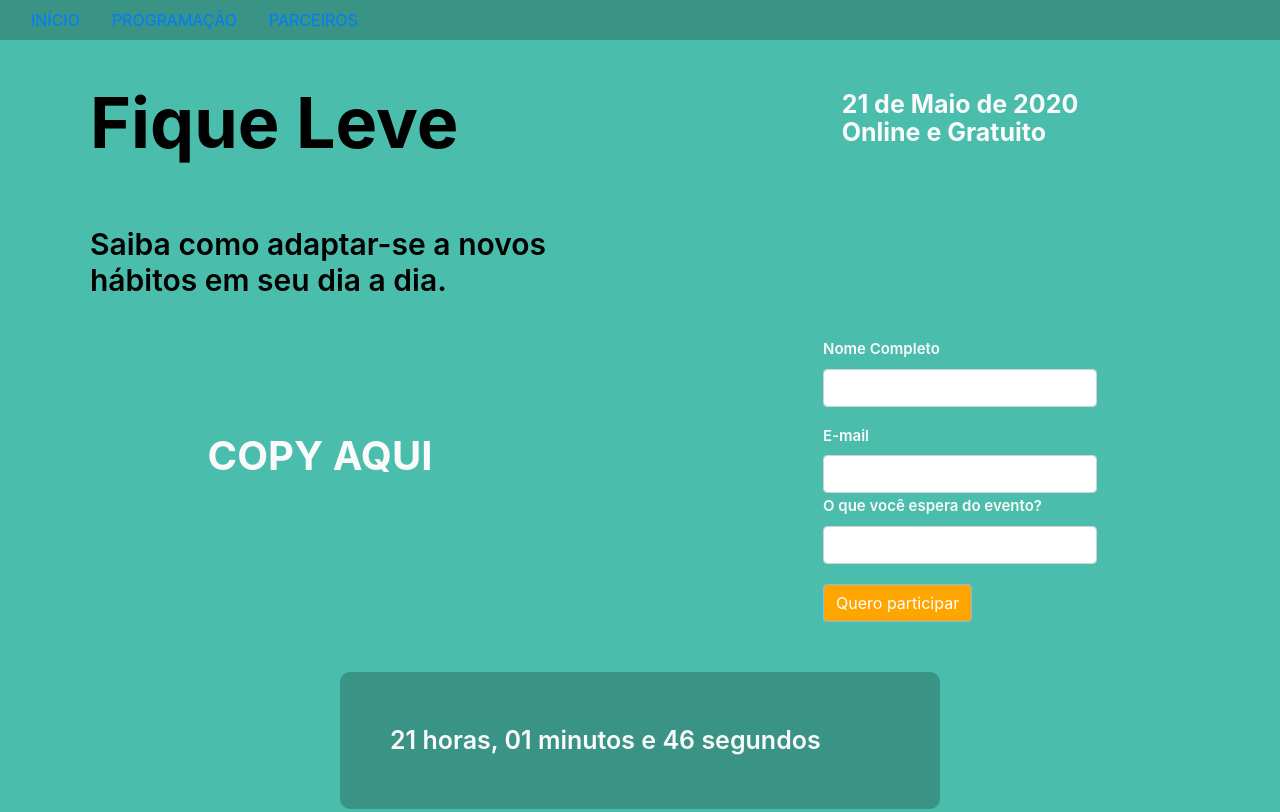
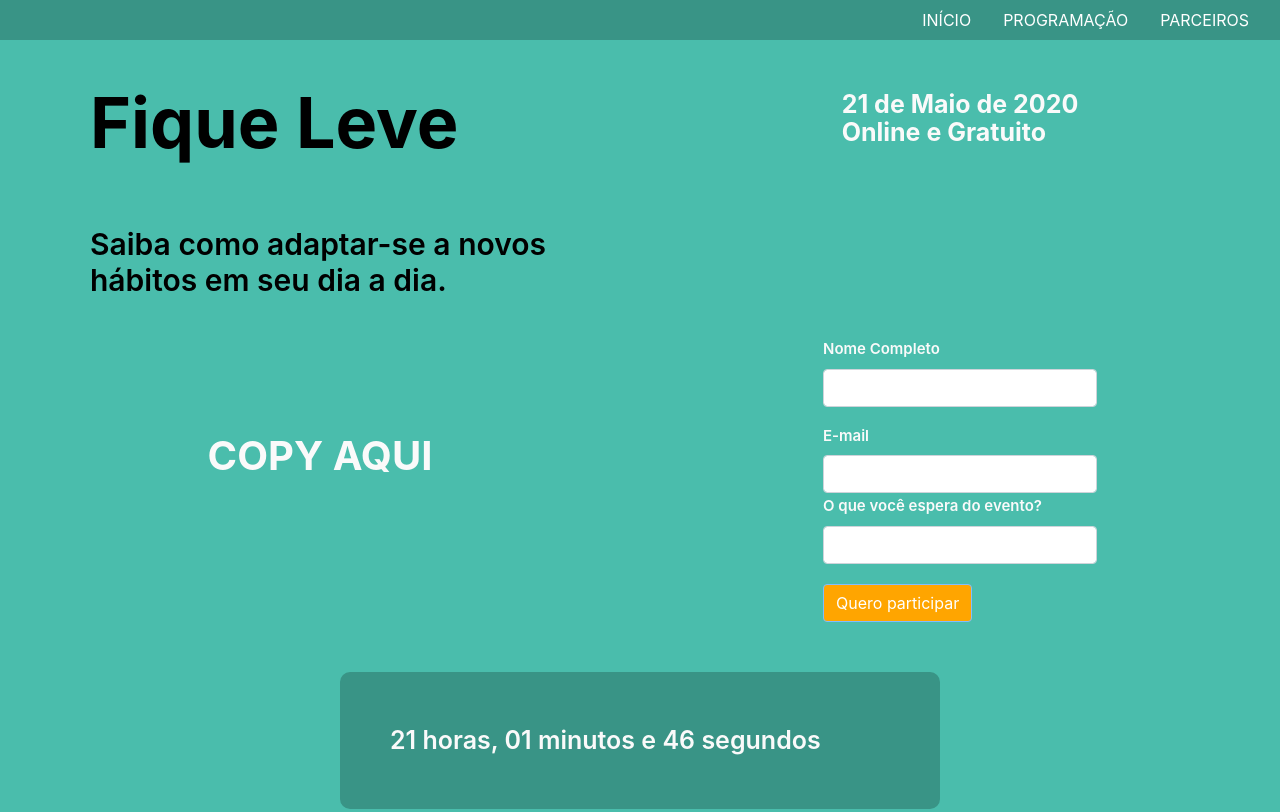
Before and after one commit to marianadacunha/evento-online-landing-page, a plain HTML site: page index.html in a window 1280 px wide. Shown: the top 812 px of the page. Drawn offline with nearby package versions, Linux system fonts and the light colour scheme.

Commit message:
Ajuste as cores dos links do menu de navegação para branco e alinhar à direita

```diff
--- a/index.html
+++ b/index.html
@@ -38,7 +38,7 @@
   <div class="container-fluid" id="drop">
       <div class="row" id="menu">
         <div class="col-md-12">
-        <ul class="nav">
+          <ul class="nav float-right">
             <li class="nav-item">
               <a class="nav-link active" href="#">INÍCIO</a>
             </li>
--- a/src/novo-main.css
+++ b/src/novo-main.css
@@ -1,6 +1,10 @@
 body {
     background-color: #4ABDAC;
     max-width: 100vw;
+}
+
+a {
+    color: white;
 }
 
 #menu {
```
Lines whose indentation alone changed are shown as unchanged.
